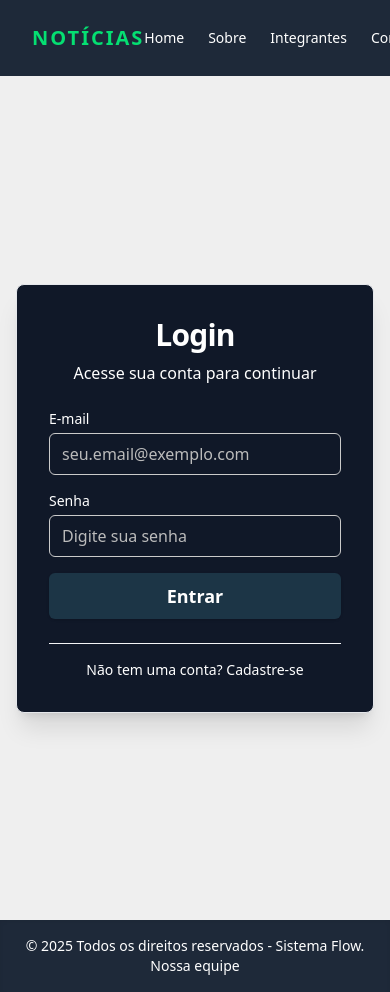
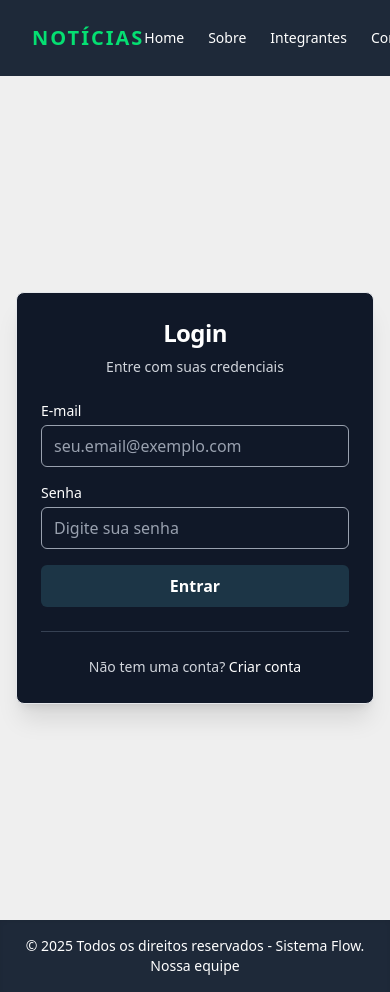
Before and after one commit to 1TDSPW-25/sistema-flow, a React (Vite) app: page /sistema-flow/login in a window 390 px wide. Shown: the top 992 px of the page. Built offline with nearby package versions, Linux system fonts and the light colour scheme; no server answers.

Commit message:
feat: responsividade página "Login"

```diff
--- a/src/pages/Login/index.tsx
+++ b/src/pages/Login/index.tsx
@@ -1,136 +1,79 @@
-import { useState, useEffect } from "react";
+import { useState } from "react";
+import type { FormEvent } from "react";
 import { Link, useNavigate, useSearchParams } from "react-router-dom";
 import type { UsuarioType } from "../../types/usuario";
-import type { LoginSearchParamsType } from "./Login.types";
-import { useLogado } from "../../hooks/useLogado";
 
 const API_URL = "http://localhost:3001";
-
-async function fetchUsuarios(): Promise<UsuarioType[]> {
-  try {
-    const maxRetries = 3;
-    let delay = 1000;
-
-    for (let i = 0; i < maxRetries; i++) {
-      const response = await fetch(`${API_URL}/usuarios`);
-
-      if (response.ok) {
-        const data: UsuarioType[] = await response.json();
-        return data;
-      }
-
-      if (i < maxRetries - 1) {
-        await new Promise((resolve) => setTimeout(resolve, delay));
-        delay *= 2;
-      } else {
-        throw new Error(
-          `Erro ao buscar usuários após ${maxRetries} tentativas: ${response.statusText}`
-        );
-      }
-    }
-    return [];
-  } catch (error) {
-    console.error(
-      "Erro na busca de usuários pela API. Certifique-se de que o servidor está rodando.",
-      error
-    );
-    return [];
-  }
-}
 
 export default function Login() {
   const navigate = useNavigate();
   const [searchParams] = useSearchParams();
-  const { setLogin } = useLogado();
-
-  const isFromArticle = searchParams.has("article");
 
   const [email, setEmail] = useState("");
   const [senha, setSenha] = useState("");
+  const [error, setError] = useState<string | null>(null);
+  const [isSubmitting, setIsSubmitting] = useState(false);
 
-  const [mensagem, setMensagem] = useState("");
-  const [corMensagem, setCorMensagem] = useState<"red" | "green">("red");
-  const [isLoading, setIsLoading] = useState(false);
-
-  const [loginSuccess, setLoginSuccess] = useState(false);
-
-  useEffect(() => {
-    document.title = "Login";
-  }, []);
-
-  async function handleLogin(e: React.FormEvent) {
-    e.preventDefault();
-    setMensagem("");
-    setLoginSuccess(false);
-    setIsLoading(true);
+  async function handleSubmit(event: FormEvent<HTMLFormElement>) {
+    event.preventDefault();
+    setError(null);
+    setIsSubmitting(true);
 
     try {
-      const usuarios = await fetchUsuarios();
+      // Buscar todos os usuários para validar login
+      const response = await fetch(`${API_URL}/usuarios`);
+      if (!response.ok) {
+        throw new Error("Falha ao conectar com o servidor. Tente novamente.");
+      }
 
-      if (usuarios.length === 0) {
-        setMensagem(
-          "Erro de conexão. Não foi possível carregar os usuários. Verifique o servidor."
-        );
-        setCorMensagem("red");
+      const usuarios: UsuarioType[] = await response.json();
+      const usuario = usuarios.find(
+        (u) => u.email === email && u.senha === senha
+      );
+
+      if (!usuario) {
+        setError("E-mail ou senha incorretos. Verifique e tente novamente.");
         return;
       }
 
-      const usuarioValido = usuarios.find(
-        (user) => user.email === email && user.senha === senha
-      );
+      // Salvar o usuário logado (exemplo simples, pode ajustar conforme hook de autenticação)
+      localStorage.setItem("userLogado", JSON.stringify(usuario));
 
-      if (!usuarioValido) {
-        setMensagem("E-mail ou senha incorretos.");
-        setCorMensagem("red");
-        return;
+      // Se veio da tentativa de acessar um artigo protegido, redirecionar de volta
+      const articleId = searchParams.get("article");
+      if (articleId) {
+        navigate(`/artigo/${articleId}`);
+      } else {
+        navigate("/home");
       }
-
-      setMensagem("Login realizado com sucesso! Redirecionando...");
-      setCorMensagem("green");
-      setLoginSuccess(true);
-
-      setLogin("userToken", usuarioValido.email);
-
-      const navigationPath: LoginSearchParamsType = {
-        pathname: "/home",
-      };
-
-      if (isFromArticle) {
-        navigationPath.pathname = `/artigo/${searchParams.get("article")}`;
-      }
-
-      setTimeout(() => {
-        navigate(navigationPath);
-        window.location.reload();
-      }, 1500);
-    } catch (error) {
-      console.error("Erro inesperado ao tentar logar.", error);
-      setMensagem("Ocorreu um erro inesperado. Tente novamente.");
-      setCorMensagem("red");
+    } catch (err) {
+      const message =
+        err instanceof Error
+          ? err.message
+          : "Ocorreu um erro ao tentar fazer login.";
+      setError(message);
     } finally {
-      if (!loginSuccess) {
-        setIsLoading(false);
-      }
+      setIsSubmitting(false);
     }
   }
 
   return (
-    <main className="min-h-screen bg-[#EFEFEF] flex items-center justify-center p-4">
-      <section className="w-full max-w-md bg-gray-900 shadow-xl rounded-lg p-8 space-y-6 border border-gray-200">
+    <main className="min-h-screen flex flex-col justify-center items-center bg-[#EFEFEF] px-4 sm:px-6 lg:px-8">
+      <section className="w-full max-w-md sm:max-w-lg md:max-w-xl bg-gray-900 shadow-xl rounded-lg p-6 sm:p-8 md:p-10 space-y-6 border border-gray-200">
         <div className="text-center space-y-2">
-          <h2 className="text-3xl font-black tracking-tight text-[#FFFFFF]">
+          <h2 className="text-2xl sm:text-3xl font-black tracking-tight text-white">
             Login
           </h2>
-          <p className="text-[#FFFFFF] font-sans">
-            Acesse sua conta para continuar
+          <p className="text-gray-300 text-sm sm:text-base font-sans">
+            Entre com suas credenciais
           </p>
         </div>
 
-        <form onSubmit={handleLogin} className="space-y-4">
+        <form onSubmit={handleSubmit} className="space-y-4 sm:space-y-5">
           <div>
             <label
               htmlFor="email"
-              className="block text-sm font-medium text-[#FFFFFF] mb-1"
+              className="block text-sm font-medium text-white mb-1"
             >
               E-mail
             </label>
@@ -139,18 +82,18 @@ export default function Login() {
               name="email"
               type="email"
               value={email}
-              onChange={(e) => setEmail(e.target.value)}
+              onChange={(event) => setEmail(event.target.value)}
+              required
+              disabled={isSubmitting}
               placeholder="seu.email@exemplo.com"
-              required
-              disabled={isLoading}
-              className="w-full px-3 py-2 border border-[#cacaca] rounded-md focus:outline-none focus:ring-2 focus:ring-[#FFFFFF] disabled:bg-gray-100 disabled:text-gray-500 placeholder:text-[#bbbbbb] text-white"
+              className="w-full px-3 py-2 sm:px-4 sm:py-3 border border-gray-400 rounded-md focus:outline-none focus:ring-2 focus:ring-white disabled:bg-gray-100 disabled:text-gray-500 placeholder:text-gray-400 text-white bg-transparent"
             />
           </div>
 
           <div>
             <label
               htmlFor="senha"
-              className="block text-sm font-medium text-[#FFFFFF] mb-1"
+              className="block text-sm font-medium text-white mb-1"
             >
               Senha
             </label>
@@ -159,32 +102,26 @@ export default function Login() {
               name="senha"
               type="password"
               value={senha}
-              onChange={(e) => setSenha(e.target.value)}
+              onChange={(event) => setSenha(event.target.value)}
+              required
+              disabled={isSubmitting}
               placeholder="Digite sua senha"
-              required
-              disabled={isLoading}
-              className="w-full px-3 py-2 border border-[#cacaca]  rounded-md focus:outline-none focus:ring-2 focus:ring-[#FFFFFF] disabled:bg-gray-100 disabled:text-gray-500 placeholder:text-[#bbbbbb] text-white"
+              className="w-full px-3 py-2 sm:px-4 sm:py-3 border border-gray-400 rounded-md focus:outline-none focus:ring-2 focus:ring-white disabled:bg-gray-100 disabled:text-gray-500 placeholder:text-gray-400 text-white bg-transparent"
             />
           </div>
 
-          {mensagem && (
-            <div
-              className={`p-3 rounded-md text-sm ${
-                corMensagem === "red"
-                  ? "bg-red-100 text-red-700 border border-red-300"
-                  : "bg-green-100 text-green-700 border border-green-300"
-              }`}
-            >
-              {mensagem}
+          {error && (
+            <div className="p-3 rounded-md text-sm bg-red-100 text-red-700 border border-red-300">
+              {error}
             </div>
           )}
 
           <button
             type="submit"
-            disabled={isLoading}
-            className="w-full flex justify-center py-2 px-4 border border-transparent rounded-md shadow-sm text-lg font-semibold text-white bg-[#1C3546] hover:bg-[#30576b] focus:outline-none focus:ring-2 focus:ring-offset-2 focus:ring-[#FFFFFF] disabled:bg-gray-400 transition duration-150 ease-in-out"
+            disabled={isSubmitting}
+            className="w-full flex justify-center items-center py-2 sm:py-3 border border-transparent rounded-md text-base sm:text-lg font-semibold text-white bg-[#1C3546] hover:bg-[#30576b] focus:outline-none focus:ring-2 focus:ring-offset-2 focus:ring-white disabled:bg-gray-400 transition duration-150 ease-in-out"
           >
-            {isLoading ? (
+            {isSubmitting ? (
               <span className="flex items-center">
                 <svg
                   className="animate-spin -ml-1 mr-3 h-5 w-5 text-white"
@@ -206,7 +143,7 @@ export default function Login() {
                     d="M4 12a8 8 0 018-8V0C5.373 0 0 5.373 0 12h4zm2 5.291A7.962 7.962 0 014 12H0c0 3.042 1.135 5.824 3 7.938l3-2.647z"
                   ></path>
                 </svg>
-                {isLoading ? "Entrando..." : "Entrar"}
+                Entrando...
               </span>
             ) : (
               "Entrar"
@@ -214,14 +151,14 @@ export default function Login() {
           </button>
         </form>
 
-        <div className="text-center pt-4 border-t border-gray-100">
-          <p className="text-sm text-[#FFFFFF]">
+        <div className="text-center pt-6 sm:pt-8 border-t border-gray-700 mt-4 sm:mt-6">
+          <p className="text-sm sm:text-base text-gray-300 leading-relaxed">
             Não tem uma conta?{" "}
             <Link
               to="/cadastro"
-              className="font-medium text-[#ffffff] hover:text-gray-400"
+              className="font-medium text-white hover:text-gray-400 transition-colors"
             >
-              Cadastre-se
+              Criar conta
             </Link>
           </p>
         </div>
```
